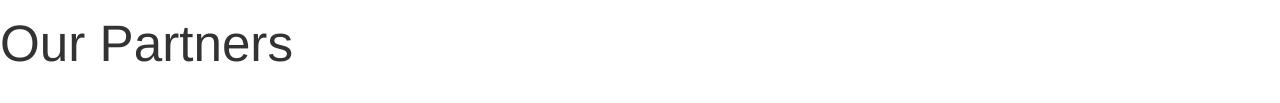
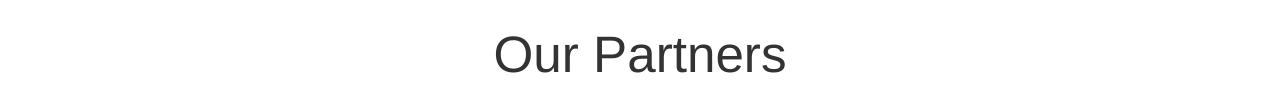
Before and after one commit to sharad-24/BriXep-Project, a plain HTML site: page index.html in a window 1280 px wide. Shown: the part 1558-1661 px from the top of the page. Drawn offline with nearby package versions, Linux system fonts and the light colour scheme; files whose address does not match are found by name.

Commit message:
Update index.html

```diff
--- a/index.html
+++ b/index.html
@@ -305,7 +305,7 @@
 
 
 
-  <h1align="center" style="font-size: 4vw">Our Partners</h1>
+  <h1 align="center" style="font-size: 4vw">Our Partners</h1>
 <div id="carouselExampleIndicators" class="carousel slide" data-ride="carousel">
   <ol class="carousel-indicators">
     <li data-target="#carouselExampleIndicators" style="background-color:#2DB1FE;" data-slide-to="0" class="active"></li>
```
